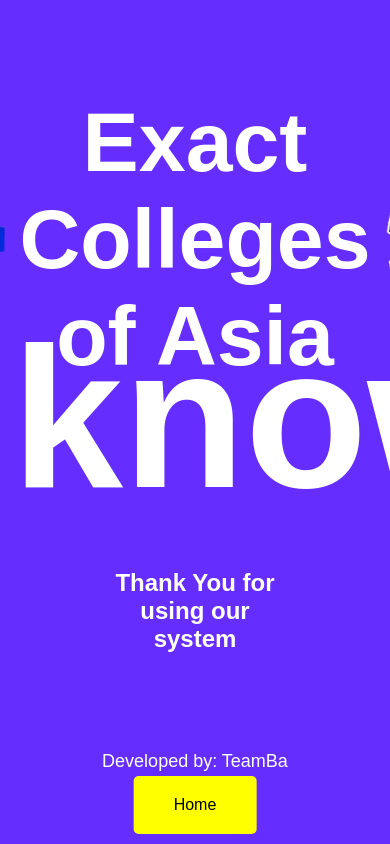
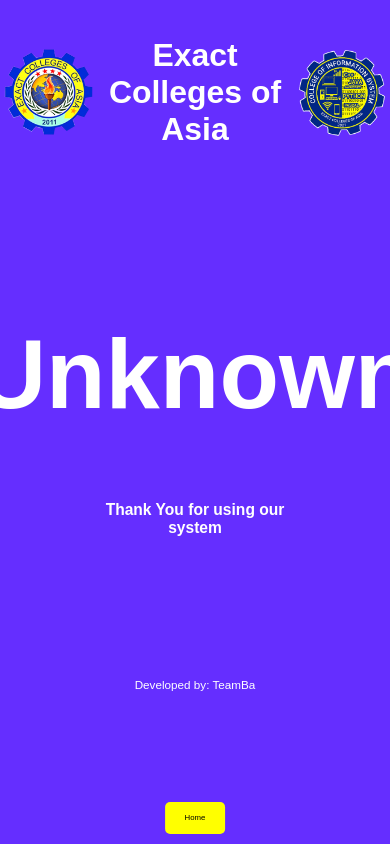
Before and after one commit to JSpeed03/QMS, a PHP site: page /Kiosk/Ticket.php in a window 390 px wide. Run offline with PHP 8.4, Linux system fonts and the light colour scheme.

Commit message:
mobile deploy support

```diff
--- a/Kiosk/Ticket.php
+++ b/Kiosk/Ticket.php
@@ -22,7 +22,7 @@ $queueNumber = isset($_GET['queueNumber']) ? $_GET['queueNumber'] : 'Unknown';
     <div class="button-container">
     </div>
     <footer>
-        <a id="newQueueLink" href="./../../Findline"><button id="newQueueBtn">Home</button></a>
+        <a id="newQueueLink" href="../index.php"><button id="newQueueBtn">Home</button></a>
     </footer>
 
     <script>
--- a/Kiosk/TicketStyle.css
+++ b/Kiosk/TicketStyle.css
@@ -18,11 +18,13 @@ header {
     align-items: center;
     padding: 10px;
     text-align: center;
-    font-size: 72px;
+    font-size: 5vw; /* Responsive font size */
+    width: 100%;
 }
 
 header img {
-    width: 250px;
+    width: 15vw; /* Responsive width */
+    max-width: 250px; /* Max width to prevent too large on big screens */
     height: auto;
     object-fit: contain;
 }
@@ -31,7 +33,8 @@ h1 {
     text-align: center;
     position: fixed;
     top: 20%;
-    font-size: 200px;
+    font-size: 15vw; /* Responsive font size */
+    max-font-size: 200px; /* Max size for large screens */
 }
 
 h2 {
@@ -40,7 +43,8 @@ h2 {
     top: 70%;
     left: 50%;
     transform: translate(-50%, -50%);
-    font-size: 24px; /* Adjust as needed */
+    font-size: 2vw; /* Responsive font size */
+    min-font-size: 18px; /* Min size for small screens */
     margin-bottom: 10px; /* Optional: Add spacing between heading and paragraph */
 }
 
@@ -50,7 +54,8 @@ p {
     bottom: 5%;
     left: 50%;
     transform: translate(-50%, -50%);
-    font-size: 18px; /* Optional: Adjust font size */
+    font-size: 1.5vw; /* Responsive font size */
+    min-font-size: 14px; /* Min size for small screens */
     margin-bottom: 20px; /* Optional: Add spacing between heading and paragraph */
 }
 
@@ -68,7 +73,8 @@ footer {
     transform: translateX(-50%);
     text-align: center;
     color: #000000; /* Text color for footer */
-    font-size: 14px; /* Adjust font size as needed */
+    font-size: 1vw; /* Responsive font size */
+    min-font-size: 12px; /* Min size for small screens */
     margin-top: 10px; /* Add spacing between the button and the footer */
 }
 
@@ -76,8 +82,9 @@ button {
     background-color: yellow; /* Yellow button color */
     color: #000000; /* Text color for button */
     border: none;
-    padding: 20px 40px; /*button size*/
-    font-size: 16px;
+    padding: 1.5vw 3vw; /* Responsive padding */
+    font-size: 1.2vw; /* Responsive font size */
+    min-font-size: 14px; /* Min size for small screens */
     cursor: pointer;
     border-radius: 5px;
 }
@@ -93,6 +100,77 @@ a {
 
 a:hover {
     color: #ecf0f1; /* Lighter text color on hover */
+}
+
+/* Tablet styles */
+@media (max-width: 768px) {
+    header {
+        font-size: 6vw;
+    }
+
+    header img {
+        width: 20vw;
+    }
+
+    h1 {
+        font-size: 20vw;
+        top: 25%;
+    }
+
+    h2 {
+        font-size: 3vw;
+        top: 65%;
+    }
+
+    p {
+        font-size: 2vw;
+        bottom: 10%;
+    }
+
+    footer {
+        font-size: 1.5vw;
+    }
+
+    button {
+        padding: 2vw 4vw;
+        font-size: 1.5vw;
+    }
+}
+
+/* Mobile styles */
+@media (max-width: 480px) {
+    header {
+        font-size: 7vw;
+        padding: 5px;
+    }
+
+    header img {
+        width: 25vw;
+    }
+
+    h1 {
+        font-size: 25vw;
+        top: 30%;
+    }
+
+    h2 {
+        font-size: 4vw;
+        top: 60%;
+    }
+
+    p {
+        font-size: 3vw;
+        bottom: 15%;
+    }
+
+    footer {
+        font-size: 2vw;
+    }
+
+    button {
+        padding: 3vw 5vw;
+        font-size: 2vw;
+    }
 }
 
 @media print {
```
Also changed, not shown: TODO.md (+6 -9 lines), index.php (+38 -19 lines), 1 other file.
